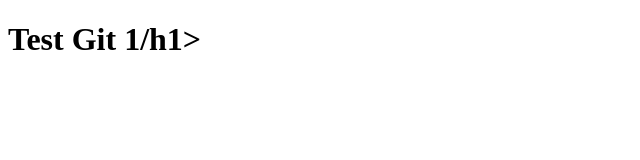
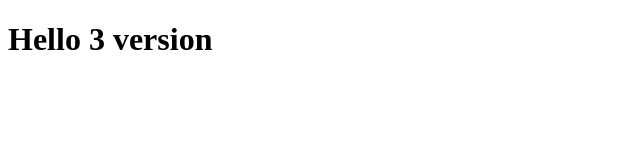
Before and after one commit to cherifimy/premier, a plain HTML site: page index.html in a window 1280 px wide. Shown: the whole page, without its empty margins (0-640 px from the left). Drawn offline with Linux system fonts and the light colour scheme.

Commit message:
Troisiem Version

```diff
--- a/index.html
+++ b/index.html
@@ -6,7 +6,7 @@
     <title>Document</title>
 </head>
 <body>
-    <h1>Test Git 1/h1>
+    <h1>Hello 3 version</h1>
 
 </body>
 </html>
```
